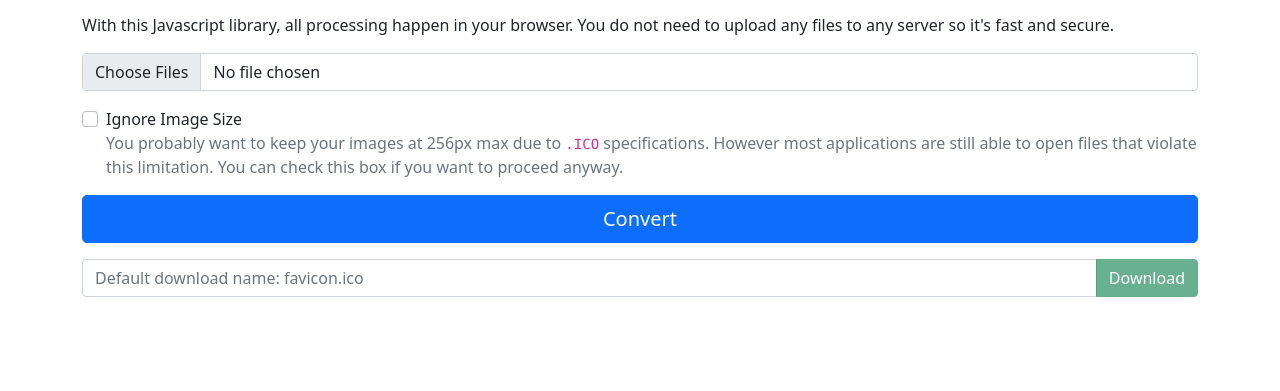
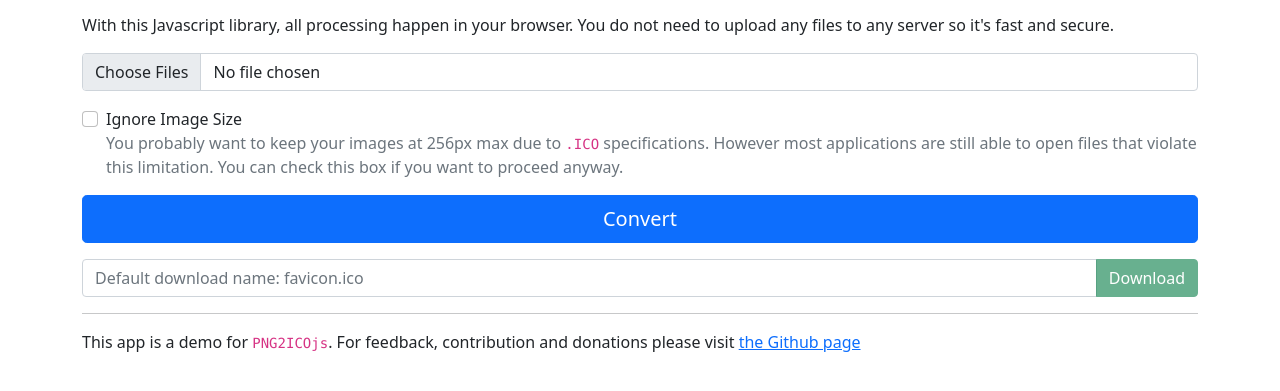
Before and after one commit to datvm/PNG2ICOjs, a plain HTML site: page index.html in a window 1280 px wide. Shown: the part 107-498 px from the top of the page. Drawn offline with nearby package versions, Linux system fonts and the light colour scheme.

Commit message:
Added link back to Github from app page.

```diff
--- a/index.html
+++ b/index.html
@@ -67,6 +67,13 @@
                     disabled>Download</button>
             </div>
         </form>
+
+        <hr />
+
+        <p>
+            This app is a demo for <code>PNG2ICOjs</code>. For feedback, contribution and donations please visit
+            <a target="_blank" href="https://github.com/datvm/PNG2ICOjs">the Github page</a>
+        </p>
     </div>
 
     <script defer type="module" src="js/convert.js"></script>
```
